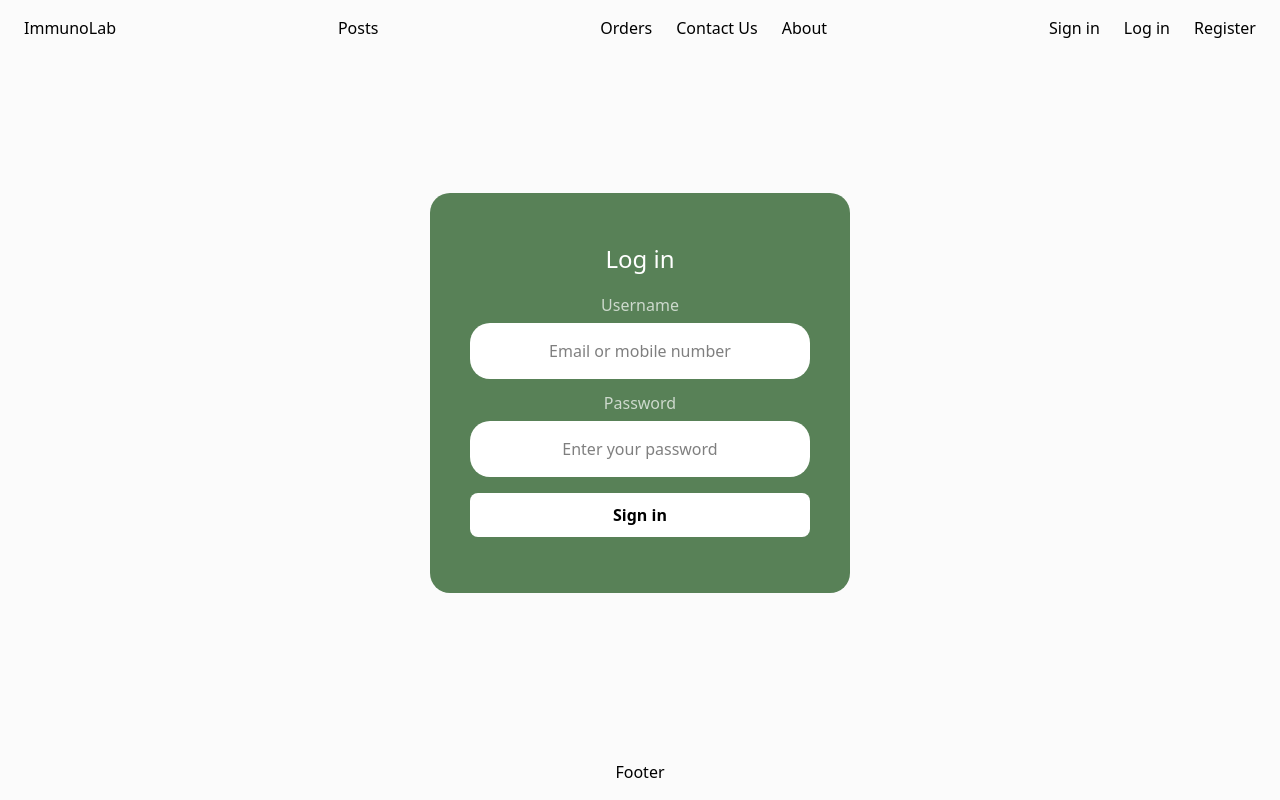
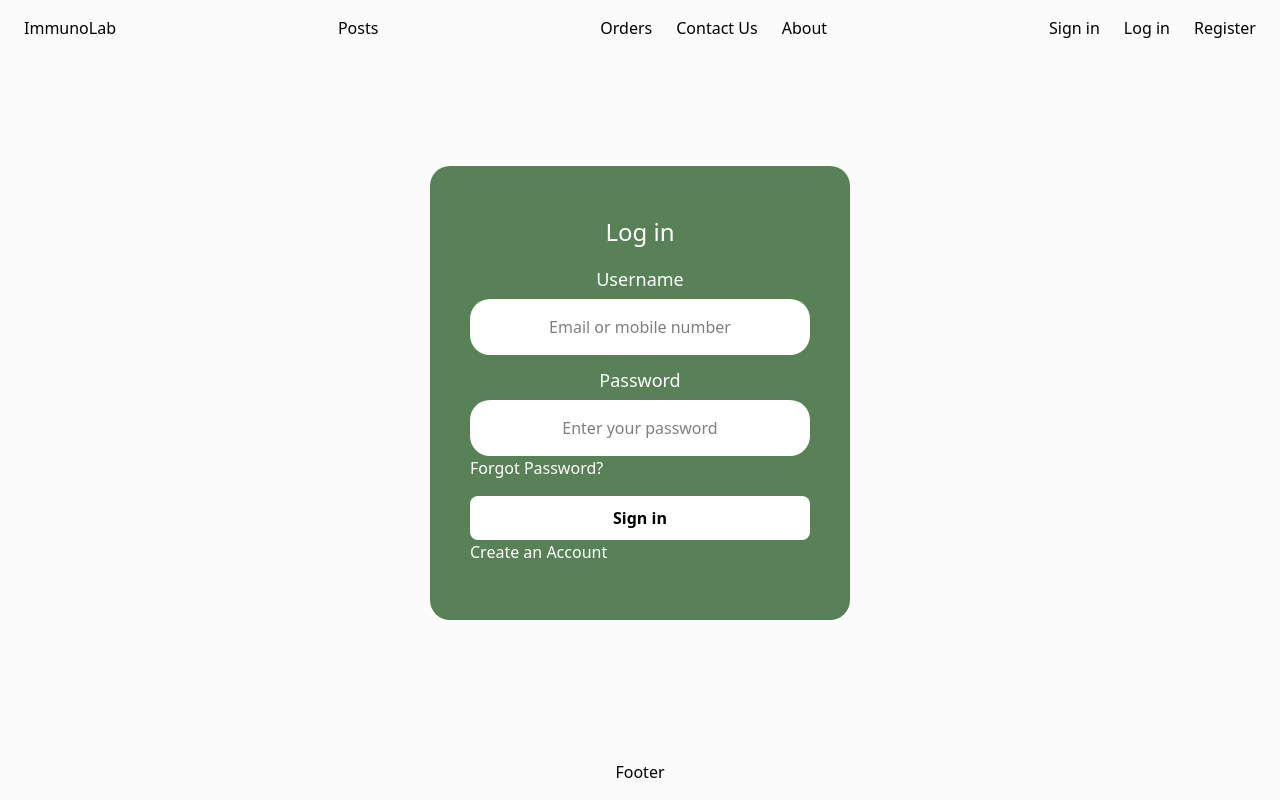
Before and after one commit to rauankairat/immunolab, a Next.js app in the folder my-app/: page /login in a window 1280 px wide. Built offline with nearby package versions, Linux system fonts and the light colour scheme.

Commit message:
Add more buttons on login page such as creat an account and forgot pass

```diff
--- a/my-app/app/login/page.module.css
+++ b/my-app/app/login/page.module.css
@@ -18,7 +18,8 @@
   text-align: center;
   margin-top: 12px;
   margin-bottom: 6px;
-  color: rgba(255, 255, 255, 0.7);
+  color: white;
+  font-size: large;
 
 
 }
--- a/my-app/app/login/page.tsx
+++ b/my-app/app/login/page.tsx
@@ -1,4 +1,5 @@
 import styles from "./page.module.css";
+import Link from "next/link";
 
 export default function Page() {
   return (
@@ -11,8 +12,10 @@
 
         <label className={styles.label}>Password</label>
         <input className={styles.input} type="password" placeholder="Enter your password" />
+        <Link href="/login" className={styles.links}>Forgot Password?</Link>
 
         <button className={styles.button}>Sign in</button>
+        <Link href="/register"className={styles.links}>Create an Account</Link>
       </div>
     </div>
   );
--- /dev/null
+++ b/my-app/app/register/page.tsx
@@ -0,0 +1,9 @@
+import React from 'react'
+
+function page() {
+  return (
+    <div>page</div>
+  )
+}
+
+export default page
```
